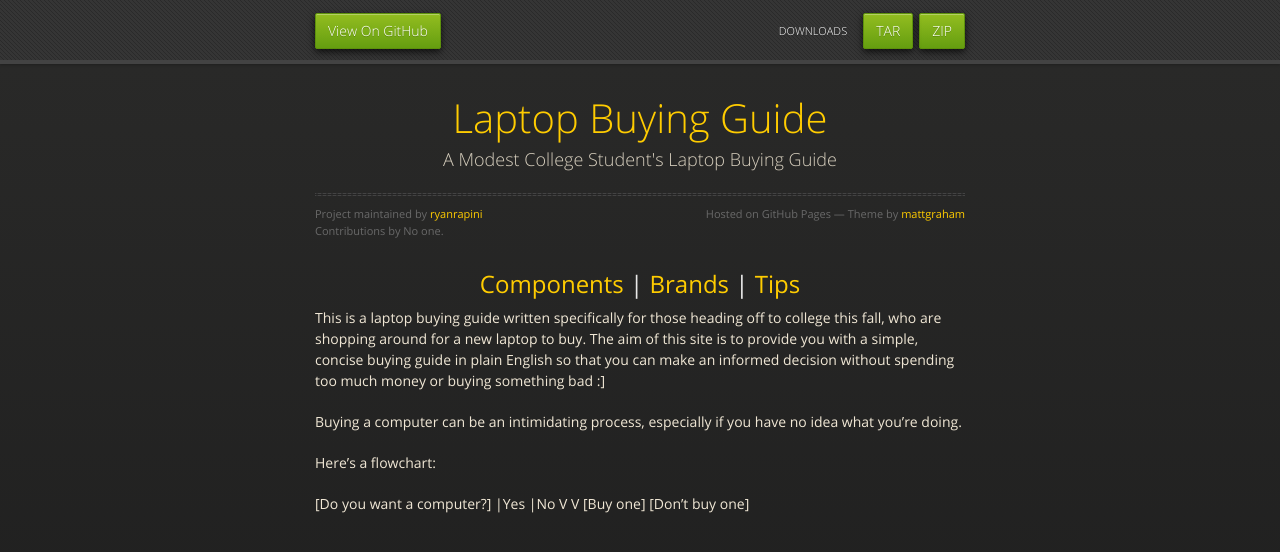
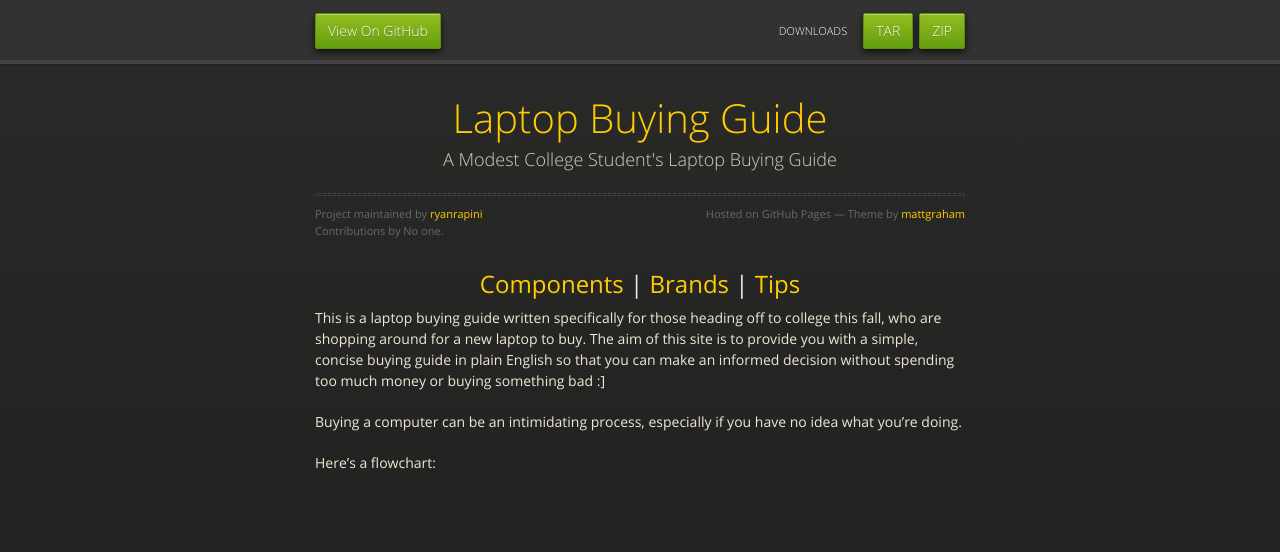
Before and after one commit to ryanrapini/laptopadvice, a Jekyll site: the page built from index.markdown, in a window 1280 px wide. Shown: the top 552 px of the page. Built offline with Jekyll 4.4.1, drawn with Linux system fonts in a browser that asks for light colours; nearby versions of some CDN libraries.

Commit message:
Revert "I maed floechurt"
This reverts commit 70e3dad05ae89355b0b7bdf21cbd36f6b9d33104.

```diff
--- a/index.markdown
+++ b/index.markdown
@@ -8,8 +8,3 @@ This is a laptop buying guide written specifically for those heading off to coll
 Buying a computer can be an intimidating process, especially if you have no idea what you're doing.
 
 Here's a flowchart:
-
-[Do you want a computer?]
-  |Yes            |No
-  V               V
- [Buy one]  [Don't buy one]
```
